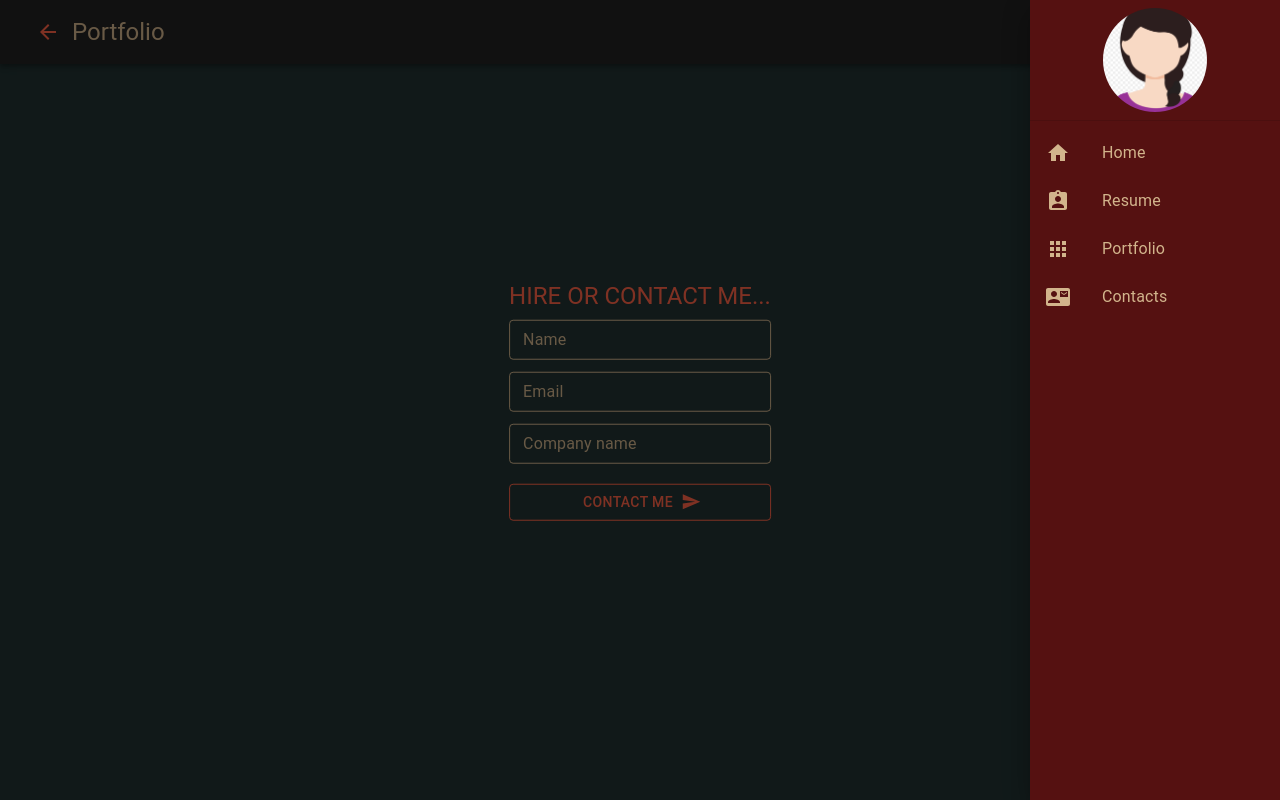
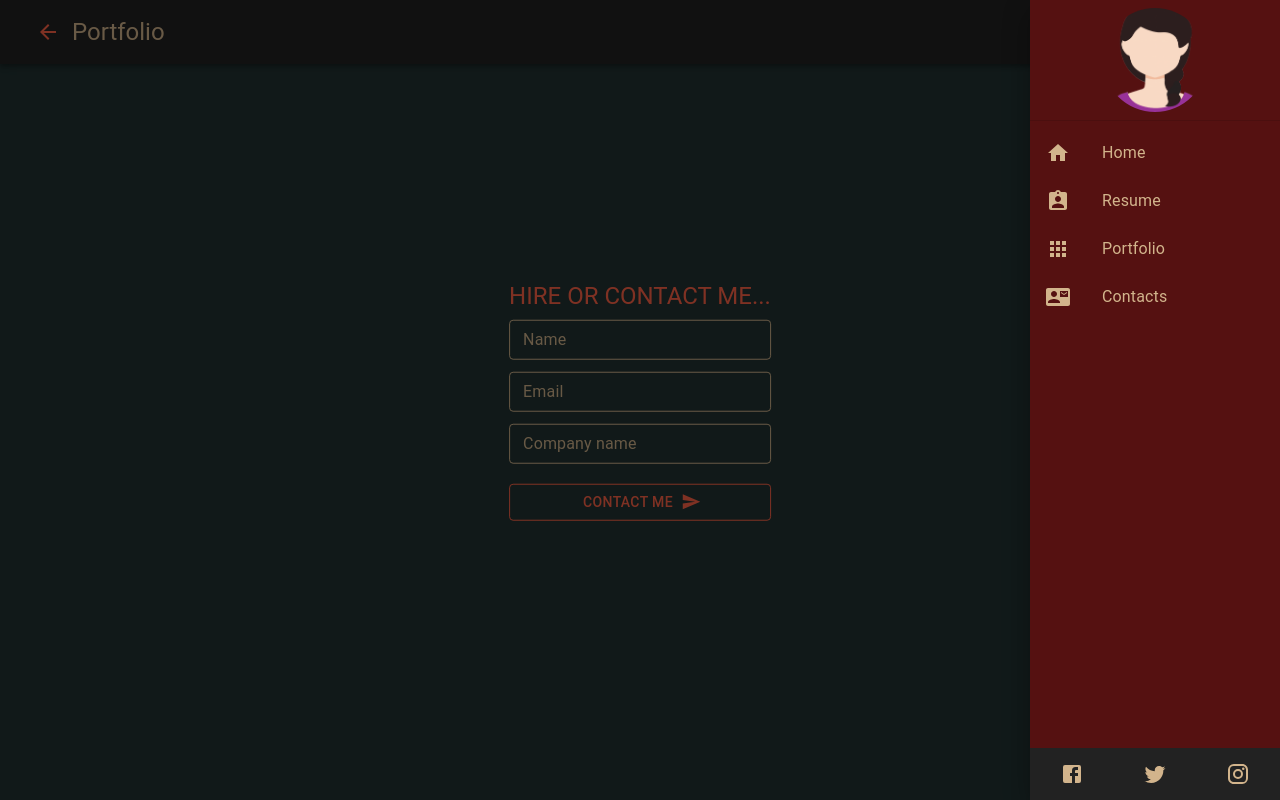
Before and after one commit to nosianuri/nosia-portfolio, a React (Create React App) app: page /contacts in a window 1280 px wide. Both pictures are taken after a click on the button 48 px from the left and 32 px from the top of the page. Built offline with nearby package versions, Linux system fonts and the light colour scheme.

Commit message:
added footer

```diff
--- a/src/components/Footer.js
+++ b/src/components/Footer.js
@@ -1,8 +1,46 @@
-import React from 'react'
+import React from 'react';
+import { makeStyles } from '@material-ui/styles';
+import {BottomNavigation, BottomNavigationAction} from "@material-ui/core";
+import Facebook from '@material-ui/icons/Facebook';
+import Twitter from '@material-ui/icons/Twitter';
+import Instagram from '@material-ui/icons/Instagram';
+
+const useStyles = makeStyles({
+    root: {
+        "& .MuiBottomNavigationAction-root": {
+            minWidth: 0,
+            maxWidth: 250,
+        },
+        "& .MuiSvgIcon-root": {
+            fill: "tan",
+            "&:hover": {
+                fill: "tomato",
+                fontSize: "1.8rem",
+            }
+        }
+    },
+});
 
 const Footer = () => {
+    const classes = useStyles()
   return (
-    <div>Footer</div>
+    <BottomNavigation width="auto" style={{background: '#222'}}>
+        <BottomNavigationAction
+        className={classes.root}
+        style={{padding: 0}}
+        icon={<Facebook />}
+         />
+        <BottomNavigationAction
+        className={classes.root}
+        style={{padding: 0}}
+        icon={<Twitter />}
+         />
+        <BottomNavigationAction
+        className={classes.root}
+        style={{padding: 0}}
+        icon={<Instagram />}
+         />
+    </BottomNavigation>
   )
 }
 
--- a/src/components/Navbar.js
+++ b/src/components/Navbar.js
@@ -23,6 +23,7 @@ import {
     ContactMail
 } from '@material-ui/icons';
 import avatar from "../assets/avatar.png";
+import Footer from './Footer';
 
 
 // CSS STYLES
@@ -106,6 +107,7 @@ const Navbar = () => {
                         </Typography>
                         <MobileRightMenuSlider anchor='right' open={state.right} onClose={toggleSlider("right", false)}>
                             {sideList("right")}
+                            <Footer />
                         </MobileRightMenuSlider>
                     </Toolbar>
                 </AppBar>
--- a/src/components/Portfolio.js
+++ b/src/components/Portfolio.js
@@ -24,7 +24,6 @@ const useStyles = makeStyles({
     },
     cardContainer: {
         maxWidth: 345,
-        margin: "3rem",
         margin: "5rem auto"
     }
 })
```
Also changed, not shown: src/assets/avatar.png, src/assets/avatar1.png (added).
